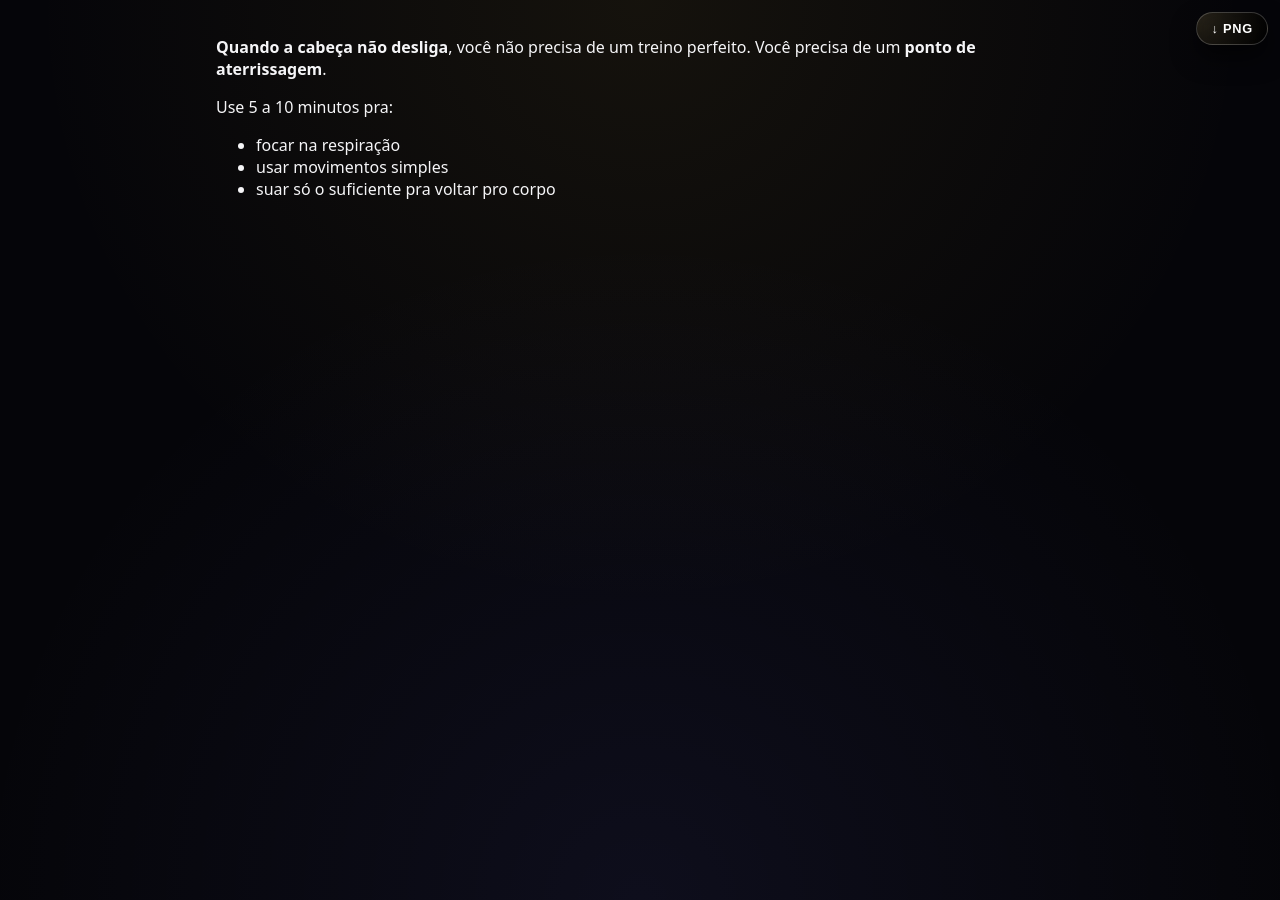
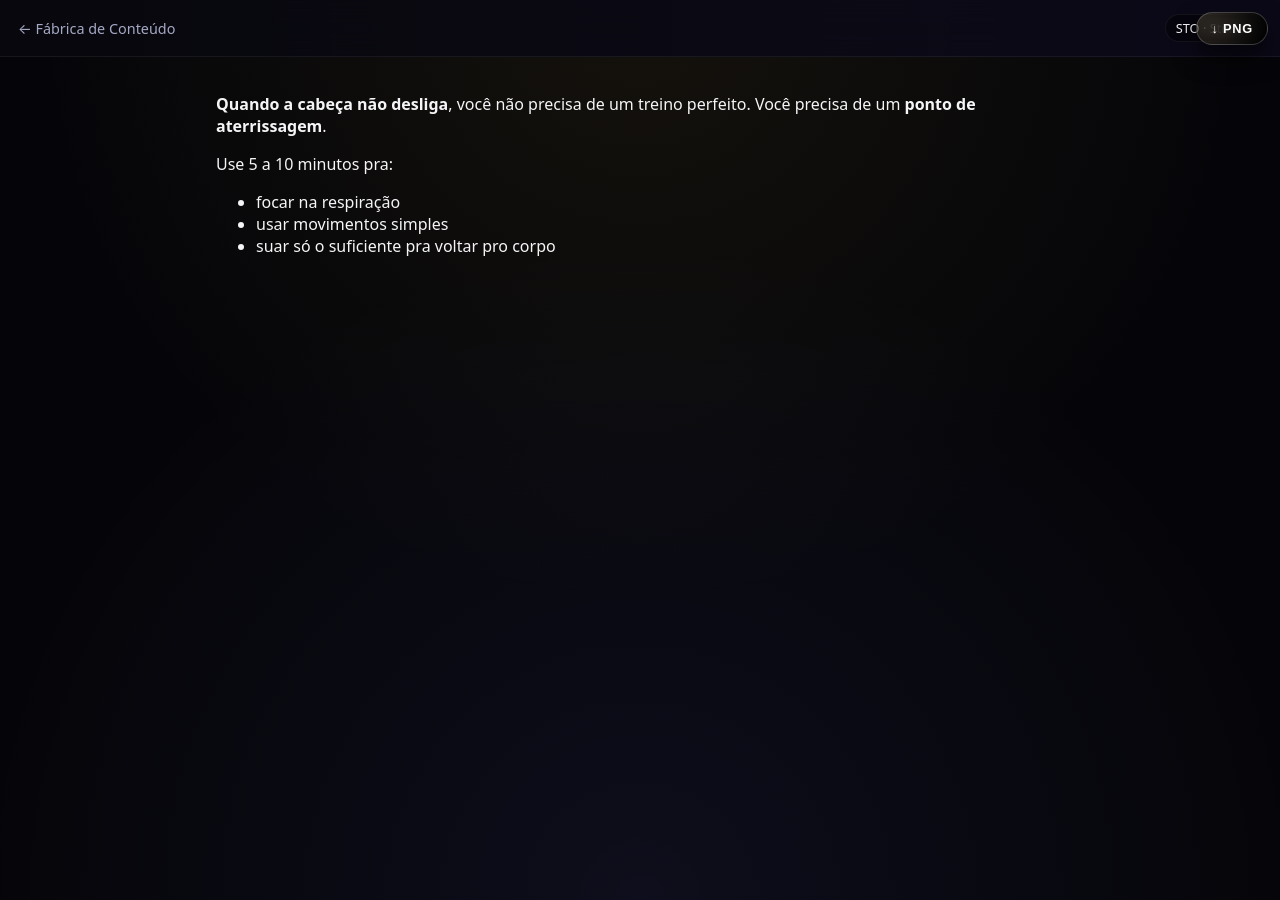
Before and after one commit to mbritodowglas-collab/fabrica-conteudo, a Jekyll site: the page built from content/stories/modelo.md, in a window 1280 px wide. Built offline with Jekyll 4.4.1, drawn with Linux system fonts in a browser that asks for light colours.

Commit message:
Update stories.html

```diff
--- a/_layouts/stories.html
+++ b/_layouts/stories.html
@@ -9,61 +9,59 @@
 
   <link rel="stylesheet" href="{{ '/assets/css/style.css' | relative_url }}">
 </head>
-<body class="fc-body fc-body--story">
 
-  <!-- Botão fixo para baixar todos os quadros em PNG -->
-  <button
-    id="download-story"
-    class="fc-download-fixed"
-    type="button">
+<body class="fc-body fc-body--stories">
+
+<header class="fc-topbar">
+  <a class="fc-topbar__back" href="{{ '/' | relative_url }}">← Fábrica de Conteúdo</a>
+  <span class="fc-topbar__badge">STO · Stories</span>
+</header>
+
+<!-- Botão de download -->
+<button id="download-story" class="fc-download-fixed" type="button">
   ↓ PNG
 </button>
 
 <main class="fc-main fc-main--story">
-    <section class="fc-story-stage">
 
-      {%- comment -%}
-        Se tiver "slides" no front matter → multiquadros
-        Caso contrário → quadro único, usando o próprio {{ content }}
-      {%- endcomment -%}
+  {% assign slides = page.slides | default: empty %}
 
-      {%- if page.slides and page.slides.size > 0 -%}
+  {% if slides and slides.size > 0 %}
+  <!-- MULTI-STORIES -->
+  <section class="fc-story-list">
 
-        {%- for s in page.slides -%}
-          <div class="fc-story-frame">
+    {% for s in slides %}
     <article
-              class="fc-story-card fc-story-block
-                     {%- if s.variant -%} fc-story-card--{{ s.variant }}{%- elsif page.variant -%} fc-story-card--{{ page.variant }}{%- endif -%}"
+      class="fc-story fc-story--frame
+             {% if s.variant %} fc-story--{{ s.variant }}{% elsif page.variant %} fc-story--{{ page.variant }}{% endif %}"
       data-story-index="{{ forloop.index0 }}"
     >
-              <div class="fc-story-safe-area">
+      <div class="fc-story-inner">
         {{ s.content | markdownify }}
       </div>
     </article>
-          </div>
-        {%- endfor -%}
+    {% endfor %}
 
-      {%- else -%}
+  </section>
 
-        <!-- MODO QUADRO ÚNICO -->
-        <div class="fc-story-frame">
+  {% else %}
+  <!-- SINGLE STORY -->
+  <section class="fc-story-list">
     <article
-            class="fc-story-card fc-story-block
-                   {%- if page.variant -%} fc-story-card--{{ page.variant }}{%- endif -%}"
+      class="fc-story fc-story--frame
+             {% if page.variant %} fc-story--{{ page.variant }}{% endif %}"
       data-story-index="0"
     >
-            <div class="fc-story-safe-area">
-              {{ content }}
+      <div class="fc-story-inner">
+        {{ content | markdownify }}
       </div>
     </article>
-        </div>
+  </section>
 
-      {%- endif -%}
+  {% endif %}
 
-    </section>
 </main>
 
-  <!-- Scripts para captura em PNG -->
 <script src="https://cdn.jsdelivr.net/npm/html2canvas@1.4.1/dist/html2canvas.min.js"></script>
 <script src="{{ '/assets/js/story.js' | relative_url }}"></script>
 
```
Lines whose indentation alone changed are shown as unchanged.
